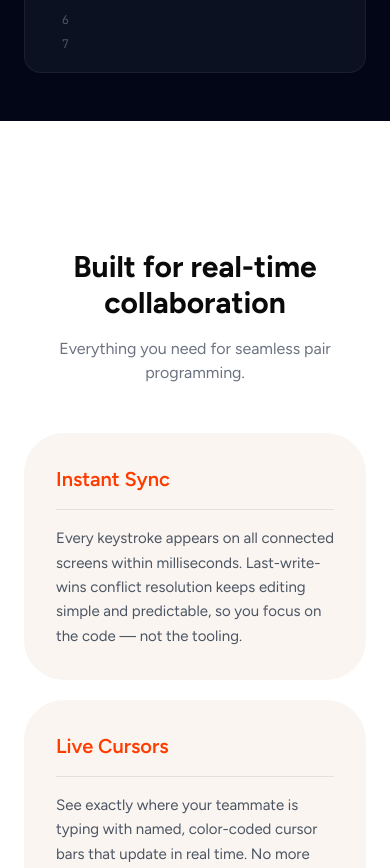
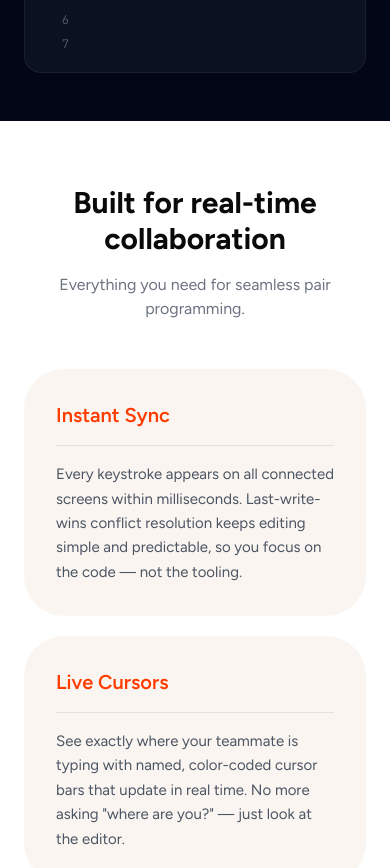
Before and after one commit to steph-crown/codesesh-frontend, a Next.js app: page / in a window 390 px wide. Shown: the part 980-1848 px from the top of the page. Built offline with nearby package versions, Linux system fonts and the light colour scheme.

Commit message:
Update features and how it works

```diff
--- a/features/landing/features-section.tsx
+++ b/features/landing/features-section.tsx
@@ -19,7 +19,7 @@ const FEATURES = [
 
 export function FeaturesSection() {
   return (
-    <section className="bg-[#FBF6F2] max-md:bg-white py-32 px-6 md:px-12">
+    <section className="bg-[#FBF6F2] max-md:bg-white py-16 lg:py-32 px-6 md:px-12">
       <div className="max-w-5xl mx-auto">
         <h2 className="text-3xl sm:text-4xl font-bold text-[#0A0A0A] text-center mb-4">
           Built for real-time collaboration
--- a/features/landing/how-it-works.tsx
+++ b/features/landing/how-it-works.tsx
@@ -35,7 +35,7 @@ const STEPS = [
 
 export function HowItWorks() {
   return (
-    <section className="bg-[#FBF6F2] py-32 px-6 md:px-12 ">
+    <section className="bg-[#FBF6F2] py-16 lg:py-32 px-6 md:px-12 ">
       <div className="max-w-4xl mx-auto">
         <h2 className="text-3xl sm:text-4xl font-bold text-[#0A0A0A] text-center mb-14">
           Up and running in 3&nbsp;steps
```
